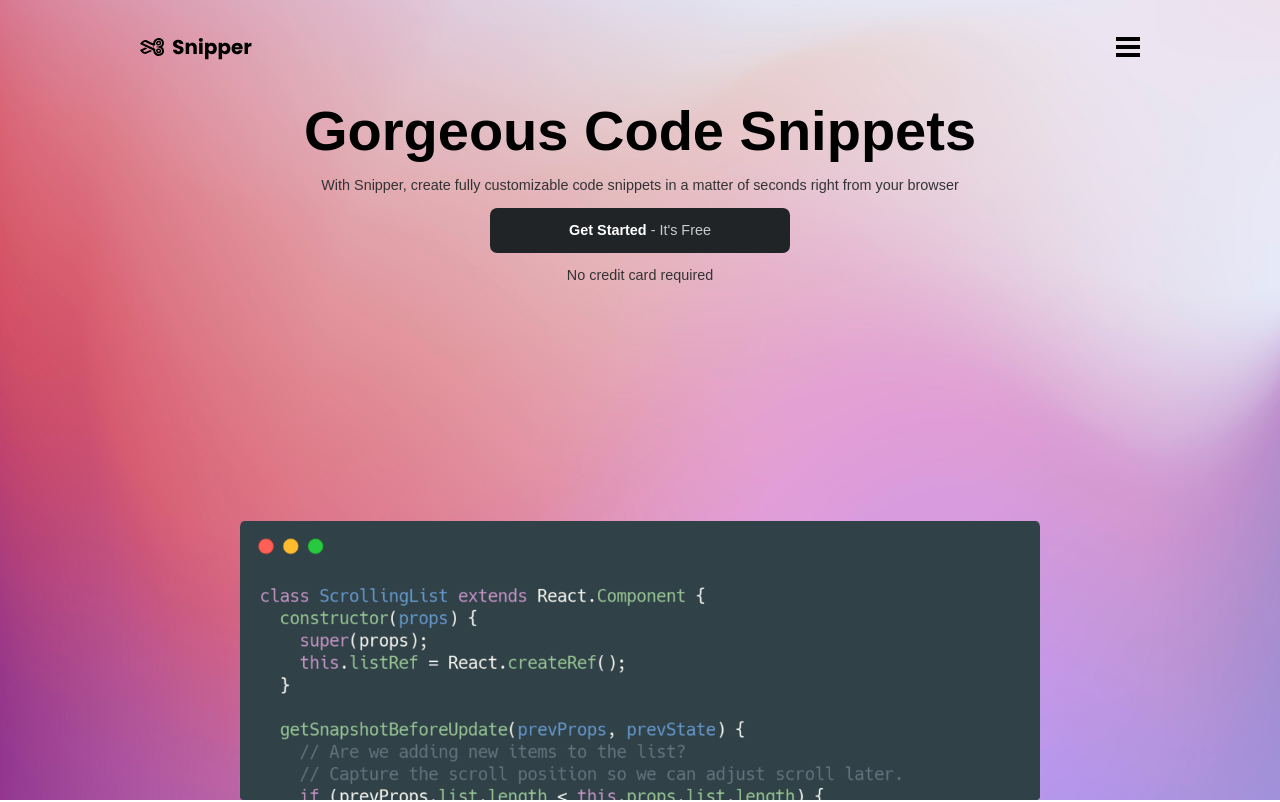
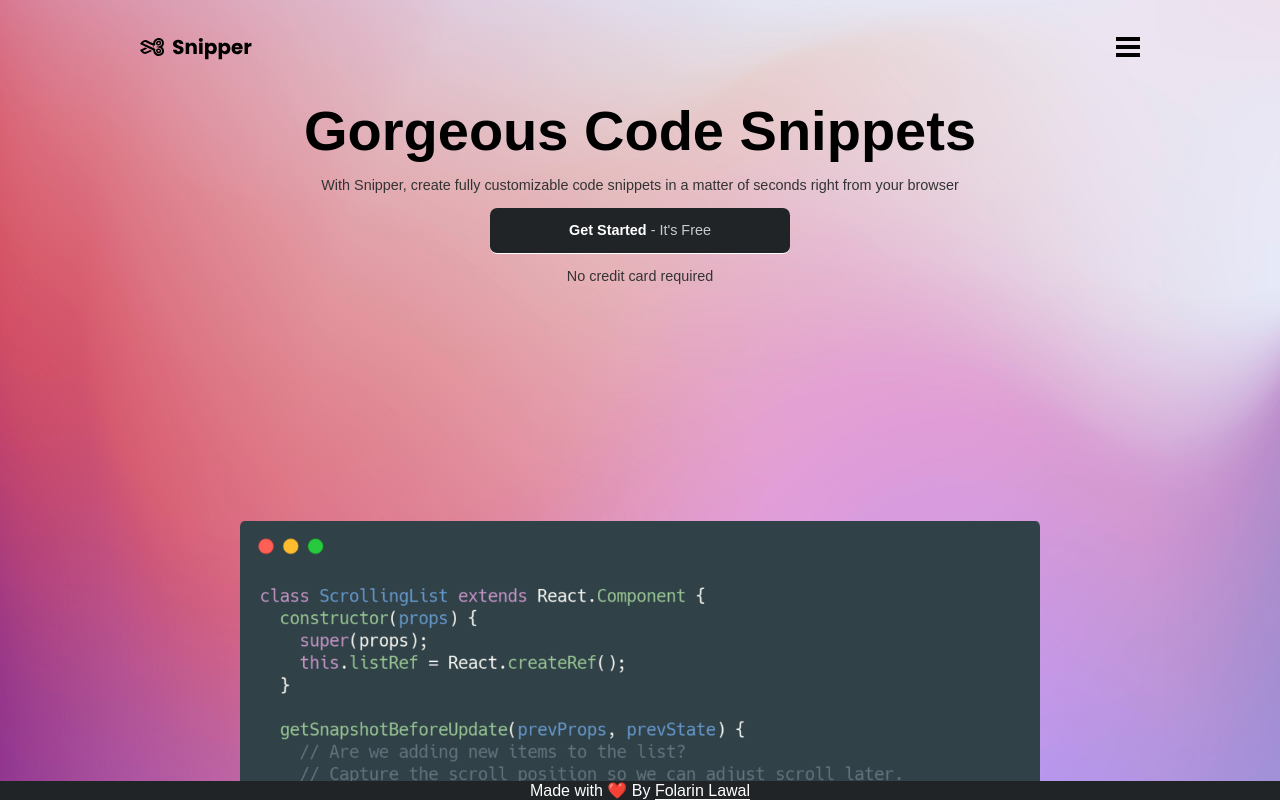
Before and after one commit to Madflows/Snippie-React, a React (Vite) app: page / in a window 1280 px wide. Shown: the top 802 px of the page. Built offline with nearby package versions, Linux system fonts and the light colour scheme.

Commit message:
Added Banner.jsx

```diff
--- a/src/components/Banner/Banner.css
+++ b/src/components/Banner/Banner.css
@@ -1,6 +1,15 @@
 .banner{
-    position: absolute;
-    top: 0;
+    position: fixed;
+    bottom: 0;
     width: 100%;
     color: #fff;
+    background: var(--dark-color);
+    z-index: 2;
+    text-align: center;
 }
+
+a{
+    text-decoration: none;
+    color: #fff;
+    border-bottom: 1px solid #fff;
+}
--- a/src/components/Banner/Banner.jsx
+++ b/src/components/Banner/Banner.jsx
@@ -5,7 +5,7 @@ import "./Banner.css";
 const Banner = () => {
   return (
     <div className="banner">
-      Made with ❤️ By <a href="https://folarinlawal.netlify.app">Folarin Lawal</a>
+      Made with ❤️ By <a href="https://folarinlawal.netlify.app" target="_blank">Folarin Lawal</a>
     </div>
   );
 }
```
